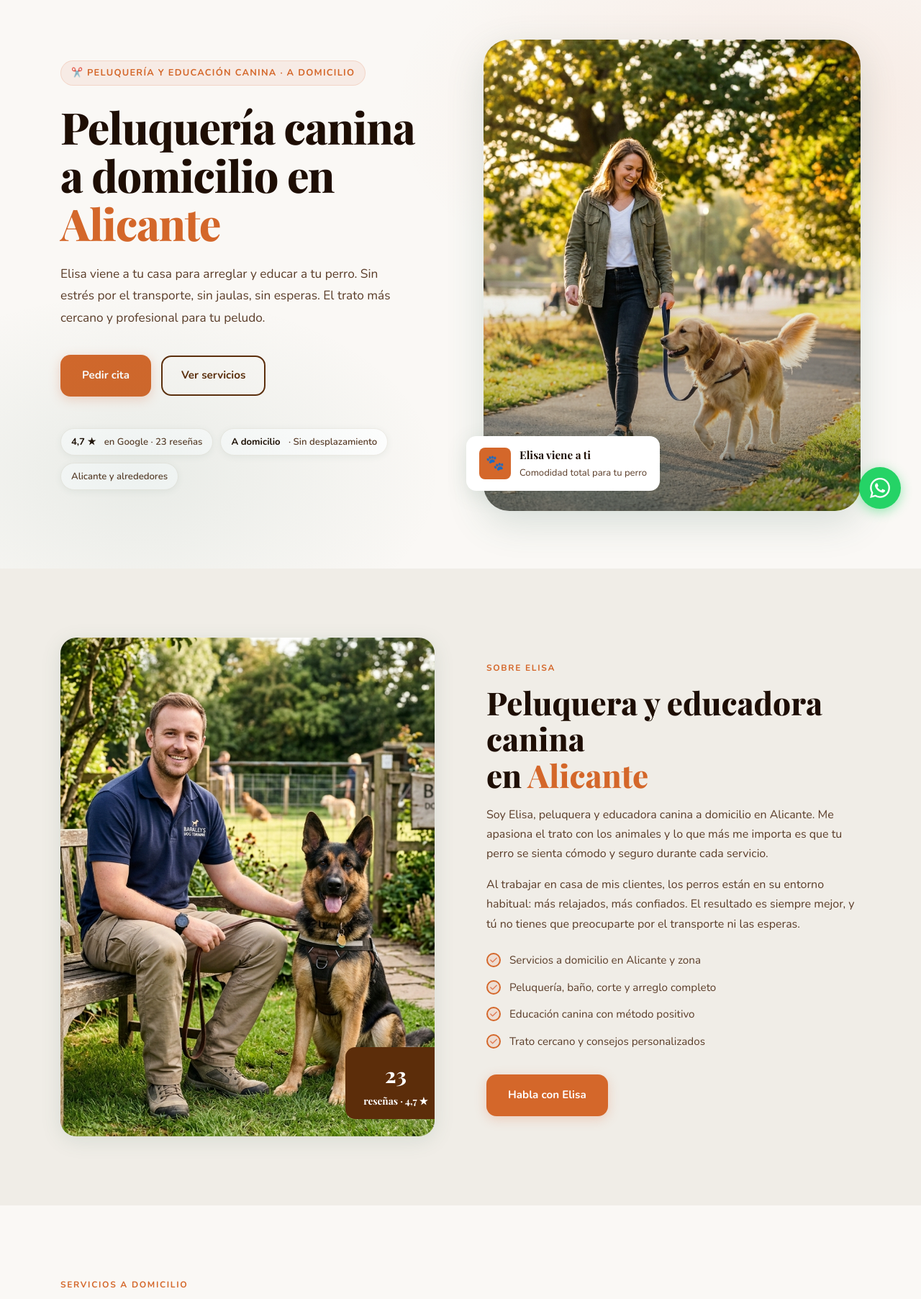
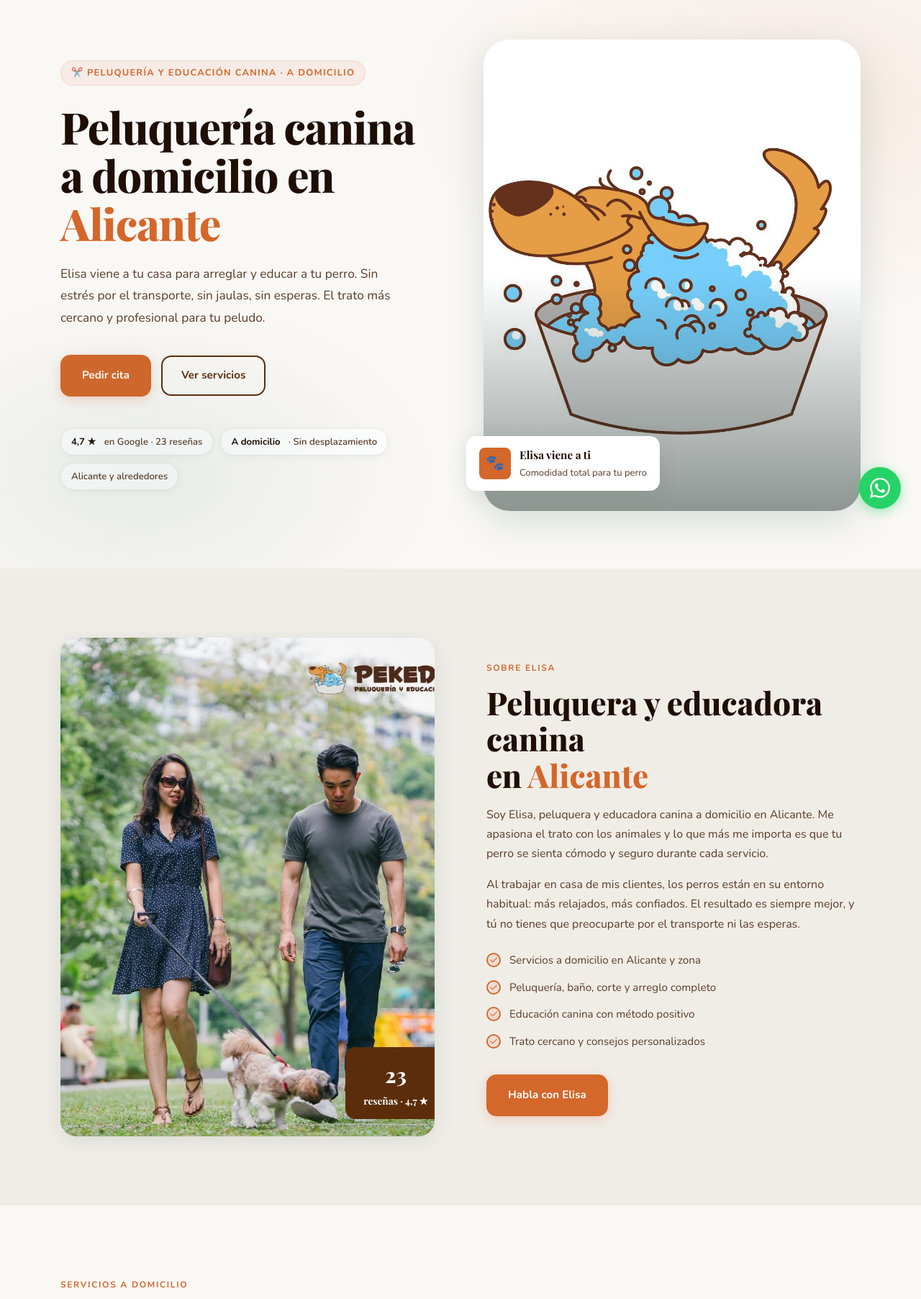
Before and after one commit to chuscarvajal/pekedog, a plain HTML site: page public/index.html in a window 1280 px wide. Shown: the part 65-1870 px from the top of the page at 72% size. Drawn offline with nearby package versions, Linux system fonts and the light colour scheme.

Commit message:
Replace hero and about section with real client photos
Co-Authored-By: Claude Sonnet 4.6 <noreply@anthropic.com>

```diff
--- a/public/index.html
+++ b/public/index.html
@@ -74,7 +74,7 @@
       </div>
       <div class="hero-visual">
         <div class="hero-img-wrap">
-          <img src="assets/hero_dog.png" alt="Perro arreglado por peluquería canina a domicilio en Alicante">
+          <img src="assets/pekedog hero.jpeg" alt="Perro arreglado por peluquería canina a domicilio en Alicante">
         </div>
         <div class="hero-float">
           <div class="hero-float-icon">🐾</div>
@@ -93,7 +93,7 @@
   <div class="container">
     <div class="about-grid">
       <div class="about-img-wrap">
-        <img src="assets/trainer.png" alt="Elisa, peluquera y educadora canina a domicilio en Alicante">
+        <img src="assets/pekedog sobre elisa.jpeg" alt="Elisa, peluquera y educadora canina a domicilio en Alicante">
         <div class="about-img-badge">
           <span>23</span>
           reseñas · 4,7 ★
```
Also changed, not shown: public/assets/pekedog hero.jpeg (added), public/assets/pekedog sobre elisa.jpeg (added).
